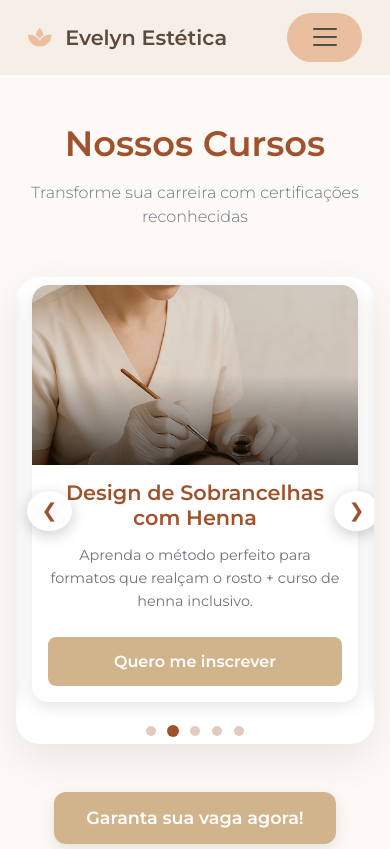
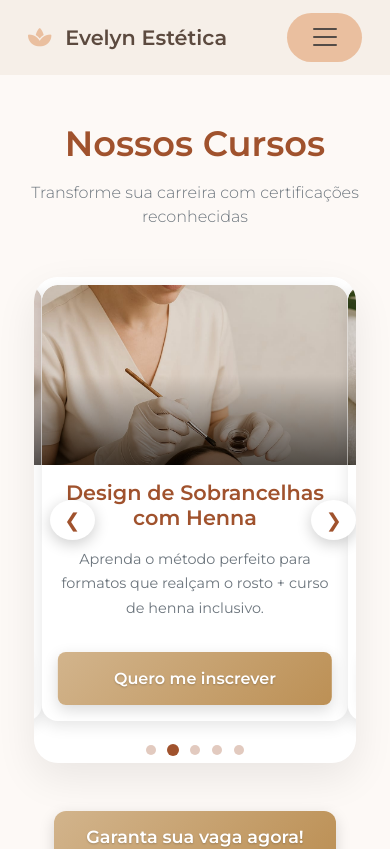
Before and after one commit to vivanolps/ProjetoFinal, an Angular app: page /curso in a window 390 px wide. Shown: the top 849 px of the page. Built offline with nearby package versions, Linux system fonts and the light colour scheme.

Commit message:
Mais alterações.

```diff
--- a/src/app/pages/curso/curso.component.html
+++ b/src/app/pages/curso/curso.component.html
@@ -7,14 +7,16 @@
     <div class="course-carousel-wrapper fade-in fade-in-delay-1" (mouseenter)="pauseAutoPlay()"
       (mouseleave)="startAutoPlay()">
 
-      <div class="course-carousel" [style.transform]="'translateX(' + (-currentIndex * (100 / itemsPerView)) + '%)'">
+      <div class="course-carousel" [style.transform]="'translateX(' + (-currentIndex * 100) + '%)'">
         <div class="course-card carousel-slide" *ngFor="let curso of cursos; let i = index">
+
           <div class="card-image-container">
             <img [src]="curso.imagem" [alt]="curso.titulo" class="card-img-top">
             <div class="image-overlay"></div>
-            </div>
+          </div>
 
           <div class="card-badge" *ngIf="curso.badge">{{ curso.badge }}</div>
+
           <div class="card-content">
             <h3 class="card-title">{{ curso.titulo }}</h3>
             <p class="card-description">{{ curso.descricao }}</p>
--- a/src/app/pages/curso/curso.component.scss
+++ b/src/app/pages/curso/curso.component.scss
@@ -1,24 +1,24 @@
 @use "sass:color";
 @import '../../../styles.scss';
 
-// Cores baseadas na sua paleta original da imagem 219c88.png
-$original-primary-text-color: #A0522D; // Marrom escuro da sua paleta para títulos
-$original-light-bg: #FDF9F6;           // Bege claro do fundo da página
-$original-card-bg: #FFFFFF;            // Branco dos cards
-$original-progress-fill: #D2B48C;      // Laranja/Cobre da barra (se aplicável aqui)
-$original-button-bg: #D2B48C;          // Laranja do botão "Continuar"
-$original-button-text-color: white; // Cor do texto do botão
-$original-badge-popular-bg: lighten($original-button-bg, 15%); // Um tom mais claro do laranja para badge popular
-$original-badge-popular-text: darken($original-primary-text-color, 5%); // Texto mais escuro para o badge popular
-$original-badge-new-bg: #ADD8E6; // Um azul claro para "Novidade" (exemplo, ajuste se tiver uma cor específica)
-$original-badge-new-text: #000080; // Texto azul escuro para "Novidade"
+// Cores baseadas na sua paleta original
+// POR FAVOR, ajuste esses valores de HEX se você tiver os exatos da sua paleta!
+$original-primary-text-color: #A0522D;
+$original-light-bg: #FDF9F6;
+$original-card-bg: #FFFFFF;
+$original-progress-fill: #D2B48C;
+$original-button-bg: #D2B48C;
+$original-button-text-color: white;
+$original-badge-popular-bg: lighten($original-button-bg, 15%);
+$original-badge-popular-text: darken($original-primary-text-color, 5%);
+$original-badge-new-bg: #ADD8E6;
+$original-badge-new-text: #000080;
 
-// Usando text-color do seu styles.scss se estiver definido, senão padrão
-$text-color: #6C757D; // Um cinza para descrições, ajuste se tiver um `$text-color` global
+$text-color: #6C757D;
 
 .container {
-  background-color: $original-light-bg; // Fundo da página
-  min-height: calc(100vh - 120px); // Ajuste se o header/footer tiverem alturas diferentes
+  background-color: $original-light-bg;
+  min-height: calc(100vh - 120px);
   padding: 5rem 2rem;
   text-align: center;
 }
@@ -33,57 +33,56 @@ $text-color: #6C757D; // Um cinza para descrições, ajuste se tiver um `$text-c
 .page-description {
   color: $text-color;
   font-size: 1.2rem;
-  max-width: 700px; // Aumentei um pouco para descrições mais longas
-  margin: 0 auto 3.5rem; // Aumentei o margin-bottom
+  max-width: 700px;
+  margin: 0 auto 3.5rem;
 }
 
-/* Carrossel - ajustes de layout para exibir múltiplos cards */
+/* Carrossel - Ajustes para 1 card por vez */
 .course-carousel-wrapper {
   position: relative;
-  max-width: 1100px; // Aumentei a largura máxima para caber 3-4 cards
+  max-width: 700px; // Largura máxima do wrapper para acomodar um card grande
   margin: 0 auto;
   overflow: hidden;
   border-radius: 1.5rem;
   box-shadow: 0 15px 40px rgba(0, 0, 0, 0.08);
-  background: $original-card-bg; // Fundo do carrossel
-  padding: 1.5rem; // Aumentei o padding interno
+  background: $original-card-bg;
+  padding: 1.5rem;
 }
 
 .course-carousel {
   display: flex;
   transition: transform 0.5s ease-in-out;
   height: auto;
-  gap: 2rem; // Espaço maior entre cards
-  padding: 0 1rem; // Padding horizontal para os cards não ficarem colados nas bordas
-  // Remove min-width: calc(100% / 3) * number_of_slides ou similar para que o flexbox gerencie
+  // Remover gap se cada card ocupa 100% e não há outros visíveis
+  // gap: 2rem; // Comentei/Removi o gap
+  padding: 0; // Removi padding horizontal
 }
 
 .course-card {
-  flex: 0 0 calc(33.333% - 1.333rem); // Exibe 3 cards por vez, subtraindo o gap
-  // (33.333% é 100% / 3 cards. 1.333rem é (gap * (n_cards - 1)) / n_cards = (2rem * 2) / 3)
-  min-width: 300px; // Largura mínima para o card, para não encolher demais
-  background: $original-card-bg; // Fundo do card
+  flex: 0 0 100%; // Cada card ocupa 100% da largura do carrossel
+  min-width: unset; // Deixa o flexbox controlar
+  background: $original-card-bg;
   border-radius: 1rem;
   overflow: hidden;
   box-shadow: 0 5px 15px rgba(0, 0, 0, 0.1);
   display: flex;
   flex-direction: column;
   justify-content: space-between;
-  min-height: 450px; // Altura mínima consistente para cards
-  position: relative; // Para posicionar o badge
+  min-height: 480px; // Aumentei a altura mínima para o card único
+  position: relative;
 
   .card-image-container {
     width: 100%;
-    height: 200px; // Altura fixa para a imagem para consistência
+    height: 220px; // Aumentei a altura da imagem
     overflow: hidden;
-    position: relative; // Para o overlay e badge
-    border-radius: 1rem 1rem 0 0; // Bordas arredondadas no topo
+    position: relative;
+    border-radius: 1rem 1rem 0 0;
 
     .card-img-top {
       width: 100%;
       height: 100%;
-      object-fit: cover; // Garante que a imagem cubra o espaço sem distorcer
-      object-position: center; // Centraliza a imagem
+      object-fit: cover;
+      object-position: center;
     }
 
     .image-overlay {
@@ -92,64 +91,76 @@ $text-color: #6C757D; // Um cinza para descrições, ajuste se tiver um `$text-c
       left: 0;
       width: 100%;
       height: 100%;
-      // Gradiente escuro para melhorar o contraste do texto
       background: linear-gradient(to top, rgba(0, 0, 0, 0.6) 0%, rgba(0, 0, 0, 0) 50%);
     }
   }
 
   .card-badge {
     position: absolute;
-    top: 1rem; // Posição do badge
+    top: 1rem;
     right: 1rem;
-    background-color: $original-badge-popular-bg; // Cor de fundo do badge
-    color: $original-badge-popular-text; // Cor do texto do badge
+    background-color: $original-badge-popular-bg;
+    color: $original-badge-popular-text;
     padding: 0.4rem 0.8rem;
     border-radius: 0.5rem;
     font-weight: 600;
     font-size: 0.85rem;
-    z-index: 10; // Para ficar acima da imagem e overlay
-    box-shadow: 0 2px 5px rgba(0, 0, 0, 0.2); // Sombra sutil para o badge
+    z-index: 10;
+    box-shadow: 0 2px 5px rgba(0, 0, 0, 0.2);
 
-    &.Novidade { // Exemplo de como estilizar badges específicos, se necessário
+    &.Novidade {
       background-color: $original-badge-new-bg;
       color: $original-badge-new-text;
     }
   }
 
   .card-content {
-    padding: 1.5rem;
+    padding: 1.8rem; // Aumentei o padding do conteúdo
     display: flex;
     flex-direction: column;
-    flex-grow: 1; // Permite que o conteúdo ocupe o espaço restante
+    flex-grow: 1;
   }
 
   .card-title {
-    font-size: 1.5rem;
+    font-size: 1.8rem; // Aumentei o tamanho do título
     font-weight: 700;
-    margin-bottom: 0.8rem;
-    color: $original-primary-text-color; // Cor do título do card
+    margin-bottom: 1rem;
+    color: $original-primary-text-color;
   }
 
   .card-description {
-    font-size: 0.95rem;
-    line-height: 1.6;
-    margin-bottom: 1.5rem;
-    color: $text-color; // Cor da descrição do card
-    flex-grow: 1; // Faz a descrição ocupar o espaço, empurrando o botão para baixo
+    font-size: 1.05rem; // Aumentei um pouco o tamanho da descrição
+    line-height: 1.7; // Mais espaço entre linhas
+    margin-bottom: 2rem; // Mais espaço antes do botão
+    color: $text-color;
+    flex-grow: 1;
   }
 
   .btn-primary-custom {
-    background-color: $original-button-bg; // Cor do botão "Quero me inscrever"
+    $base-color: $original-button-bg;
+    $darker-color: darken($base-color, 15%);
+
+    background: linear-gradient(135deg, $base-color, $darker-color);
     border: none;
-    padding: 0.8rem;
+    padding: 0.9rem; // Levemente maior
     border-radius: 0.5rem;
     font-weight: 600;
+    color: white;
+    text-shadow: 0 1px 2px rgba(0, 0, 0, 0.2);
+    box-shadow: 0 5px 15px rgba(0, 0, 0, 0.15);
+    transition: all 0.3s ease;
     width: 100%;
-    color: $original-button-text-color; // Cor do texto do botão
-    transition: background-color 0.3s ease;
+    cursor: pointer;
 
     &:hover {
-      background-color: darken($original-button-bg, 10%); // Escurece no hover
+      background: linear-gradient(135deg, darken($base-color, 5%), darken($darker-color, 5%));
+      box-shadow: 0 8px 20px rgba(0, 0, 0, 0.25);
+      transform: translateY(-2px);
+    }
+
+    &:active {
+      transform: translateY(0);
+      box-shadow: 0 3px 10px rgba(0, 0, 0, 0.1);
     }
   }
 }
@@ -162,17 +173,17 @@ $text-color: #6C757D; // Um cinza para descrições, ajuste se tiver um `$text-c
   width: 100%;
   display: flex;
   justify-content: space-between;
-  padding: 0 0.5rem; // Padding para os botões não ficarem colados nas bordas
-  z-index: 20; // Garante que os botões fiquem acima dos cards
+  padding: 0 0.5rem;
+  z-index: 20;
 
   .btn-carousel-control {
     background-color: white !important;
-    color: $original-primary-text-color !important; // Cor dos ícones do botão
+    color: $original-primary-text-color !important;
     border-radius: 50% !important;
     box-shadow: 0 4px 15px rgba(0, 0, 0, 0.2) !important;
     width: 50px !important;
     height: 50px !important;
-    font-size: 1.5rem; // Tamanho do ícone de seta
+    font-size: 1.5rem;
     display: flex;
     align-items: center;
     justify-content: center;
@@ -189,13 +200,13 @@ $text-color: #6C757D; // Um cinza para descrições, ajuste se tiver um `$text-c
 .carousel-dots {
   display: flex;
   justify-content: center;
-  margin-top: 2rem; // Espaçamento acima dos pontos
+  margin-top: 2rem;
   gap: 0.75rem;
 
   span {
-    width: 12px; // Tamanho menor
+    width: 12px;
     height: 12px;
-    background-color: rgba($original-primary-text-color, 0.3); // Cor dos pontos inativos
+    background-color: rgba($original-primary-text-color, 0.3);
     border-radius: 50%;
     cursor: pointer;
     transition: background-color 0.3s ease, transform 0.2s ease;
@@ -206,42 +217,61 @@ $text-color: #6C757D; // Um cinza para descrições, ajuste se tiver um `$text-c
     }
 
     &.active {
-      background-color: $original-primary-text-color; // Cor do ponto ativo
-      transform: scale(1.2); // Levemente maior
+      background-color: $original-primary-text-color;
+      transform: scale(1.2);
     }
   }
 }
 
 /* Botão "Garanta sua vaga agora!" */
 .btn-inscricao {
-  background-color: $original-button-bg; // Usando a mesma cor do botão do card
-  color: $original-button-text-color;
+  $base-color: $original-button-bg;
+  $darker-color: darken($base-color, 15%);
+
+  background: linear-gradient(135deg, $base-color, $darker-color);
+  color: white;
   padding: 1rem 2.5rem;
   font-size: 1.3rem;
   font-weight: 700;
   border-radius: 0.75rem;
-  transition: background-color 0.3s ease, transform 0.2s ease;
-  box-shadow: 0 5px 15px rgba(0, 0, 0, 0.1);
+  transition: all 0.3s ease;
+  box-shadow: 0 5px 15px rgba(0, 0, 0, 0.15);
+  text-shadow: 0 1px 2px rgba(0, 0, 0, 0.2);
+  cursor: pointer;
 
   &:hover {
-    background-color: darken($original-button-bg, 10%);
+    background: linear-gradient(135deg, darken($base-color, 5%), darken($darker-color, 5%));
     transform: translateY(-3px);
+    box-shadow: 0 8px 20px rgba(0, 0, 0, 0.25);
+  }
+
+  &:active {
+    transform: translateY(0);
+    box-shadow: 0 3px 10px rgba(0, 0, 0, 0.1);
   }
 }
 
 
-/* Responsivo */
-@media (max-width: 992px) { // Para tablets, exibe 2 cards por vez
+/* Responsivo - agora sempre 1 card por vez */
+@media (max-width: 992px) {
+  .course-carousel-wrapper {
+    max-width: 600px; // Reduzir para tablets
+  }
   .course-card {
-    flex: 0 0 calc(50% - 1rem); // 2 cards por linha
-    min-width: unset; // Deixa o flexbox controlar
-  }
-  .carousel-controls {
-    padding: 0 0.2rem;
+    min-height: 460px;
+    .card-content {
+      padding: 1.5rem;
+    }
+    .card-title {
+      font-size: 1.6rem;
+    }
+    .card-description {
+      font-size: 1rem;
+    }
   }
 }
 
-@media (max-width: 768px) { // Para celulares, exibe 1 card por vez
+@media (max-width: 768px) {
   .container {
     padding: 3rem 1rem;
   }
@@ -256,19 +286,14 @@ $text-color: #6C757D; // Um cinza para descrições, ajuste se tiver um `$text-c
   }
 
   .course-carousel-wrapper {
-    padding: 0.5rem; // Menos padding
-  }
-
-  .course-carousel {
-    gap: 1rem; // Menor gap
-    padding: 0 0.5rem;
+    max-width: 90%; // Ocupa mais espaço em telas pequenas
+    padding: 0.5rem;
   }
 
   .course-card {
-    flex: 0 0 100%; // 1 card por linha
-    min-height: 400px;
+    min-height: 420px; // Ajuste para mobile
     .card-image-container {
-      height: 180px; // Altura da imagem um pouco menor
+      height: 180px;
     }
     .card-content {
       padding: 1rem;
--- a/src/app/pages/curso/curso.component.ts
+++ b/src/app/pages/curso/curso.component.ts
@@ -1,4 +1,4 @@
-import { Component, OnInit, HostListener, OnDestroy } from '@angular/core'; // Importado HostListener e OnDestroy
+import { Component, OnInit, OnDestroy } from '@angular/core'; // Removido HostListener
 import { CommonModule } from '@angular/common';
 import { RouterLink } from '@angular/router';
 
@@ -9,7 +9,7 @@ import { RouterLink } from '@angular/router';
   templateUrl: './curso.component.html',
   styleUrls: ['./curso.component.scss']
 })
-export class CursoComponent implements OnInit, OnDestroy { // Implementado OnDestroy
+export class CursoComponent implements OnInit, OnDestroy {
   cursos = [
     {
       titulo: "Limpeza de Pele Profissional",
@@ -36,18 +36,14 @@ export class CursoComponent implements OnInit, OnDestroy { // Implementado OnDes
     {
       titulo: "Skincare Científico",
       descricao: "Rotinas personalizadas para cada tipo de pele: do anti-idade ao tratamento de melasma.",
-      imagem: "assets/icons/skincare-icon.svg" // Se for SVG, certifique-se que o CSS de imagem o renderize
+      imagem: "assets/icons/skincare-icon.svg"
     }
   ];
 
   currentIndex = 0;
   autoPlay = true;
   private carouselInterval: any;
-  itemsPerView: number = 3; // Variável para controlar quantos itens são exibidos por vez
-
-  constructor() {
-    this.updateItemsPerView(window.innerWidth); // Define o valor inicial baseado na largura da tela
-  }
+  // itemsPerView: number = 1; // Não é mais necessário controlar dinamicamente, pois sempre é 1
 
   ngOnInit() {
     if (this.autoPlay) {
@@ -55,12 +51,12 @@ export class CursoComponent implements OnInit, OnDestroy { // Implementado OnDes
     }
   }
 
-  ngOnDestroy() { // Limpa o intervalo ao destruir o componente
+  ngOnDestroy() {
     this.pauseAutoPlay();
   }
 
   startAutoPlay() {
-    this.pauseAutoPlay(); // Garante que não há múltiplos intervalos
+    this.pauseAutoPlay();
     this.carouselInterval = setInterval(() => {
       this.nextCourse();
     }, 5000);
@@ -73,55 +69,17 @@ export class CursoComponent implements OnInit, OnDestroy { // Implementado OnDes
   }
 
   nextCourse() {
-    // Avança pelo número de itens por vista
-    this.currentIndex = (this.currentIndex + this.itemsPerView) % this.cursos.length;
-    // Se avançar demais e não houver cursos suficientes para preencher a última "página",
-    // volta para o início ou ajusta para mostrar os últimos itens.
-    if (this.currentIndex + this.itemsPerView > this.cursos.length && this.cursos.length > this.itemsPerView) {
-        this.currentIndex = 0; // Volta para o início se não houver mais "páginas" completas
-    }
-    // Lógica alternativa: se quiser que ele pare no último item e não volte
-    // this.currentIndex = Math.min(this.currentIndex + this.itemsPerView, this.cursos.length - this.itemsPerView);
-    // if (this.currentIndex < 0) this.currentIndex = 0; // Previne ir para um índice negativo no início
+    this.currentIndex = (this.currentIndex + 1) % this.cursos.length; // Avança 1 por 1
   }
 
   prevCourse() {
-    // Retrocede pelo número de itens por vista
-    this.currentIndex = (this.currentIndex - this.itemsPerView + this.cursos.length) % this.cursos.length;
-    // Ajuste para evitar índices negativos e garantir que sempre mostre a "página" anterior
-    if (this.currentIndex < 0 || this.currentIndex + this.itemsPerView > this.cursos.length) {
-        this.currentIndex = this.cursos.length - this.itemsPerView;
-        if (this.currentIndex < 0) this.currentIndex = 0; // Caso haja menos itens que itemsPerView
-    }
+    this.currentIndex = (this.currentIndex - 1 + this.cursos.length) % this.cursos.length; // Retrocede 1 por 1
   }
 
-
   goToCourse(index: number) {
-    // Quando clicar no dot, vai para o início daquele "bloco" de cards
     this.currentIndex = index;
-    // Pausa o autoplay ao interagir manualmente
     this.pauseAutoPlay();
   }
 
-  // Listener para atualizar itemsPerView quando a tela muda de tamanho
-  @HostListener('window:resize', ['$event'])
-  onResize(event: any) {
-    this.updateItemsPerView(event.target.innerWidth);
-  }
-
-  private updateItemsPerView(width: number) {
-    if (width <= 768) { // Celulares
-      this.itemsPerView = 1;
-    } else if (width <= 992) { // Tablets
-      this.itemsPerView = 2;
-    } else { // Desktops
-      this.itemsPerView = 3;
-    }
-    // Garante que o currentIndex seja um múltiplo de itemsPerView ou esteja dentro dos limites
-    this.currentIndex = Math.floor(this.currentIndex / this.itemsPerView) * this.itemsPerView;
-    if (this.currentIndex + this.itemsPerView > this.cursos.length && this.cursos.length > 0) {
-      this.currentIndex = this.cursos.length - this.itemsPerView;
-      if (this.currentIndex < 0) this.currentIndex = 0;
-    }
-  }
+  // Removido o @HostListener e updateItemsPerView, pois o carrossel agora é sempre 1 item por vez.
 }
```
